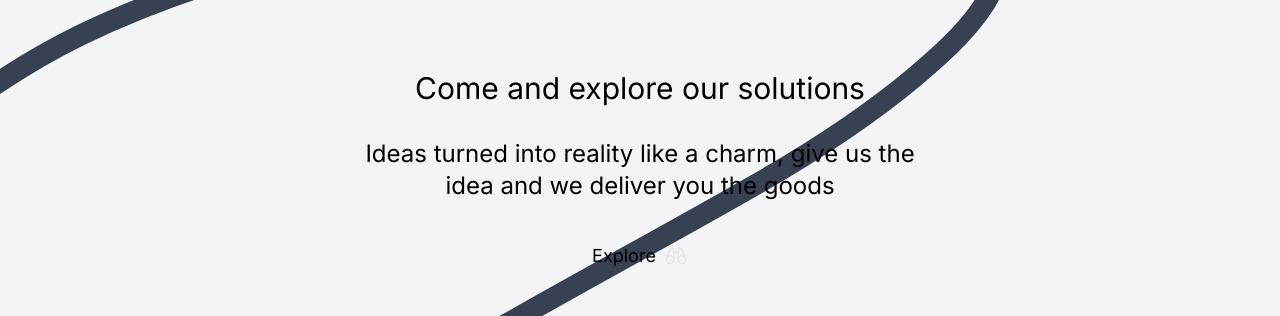
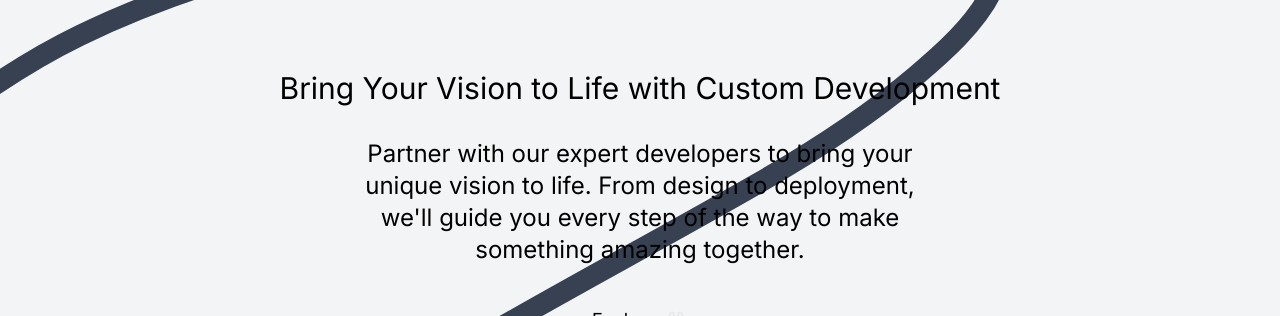
Before and after one commit to nicholascostadev/point, a Next.js app: page / in a window 1280 px wide. Shown: the part 258-574 px from the top of the page. Built offline with nearby package versions, Linux system fonts and the light colour scheme.

Commit message:
feat: update hero text

```diff
--- a/src/app/page.tsx
+++ b/src/app/page.tsx
@@ -12,11 +12,13 @@ export default function Home() {
             >
                 <div className="flex flex-col justify-center items-center gap-8 pt-48 pb-8 px-8">
                     <h1 className="text-3xl text-center">
-                        Come and explore our solutions
+                        Bring Your Vision to Life with Custom Development
                     </h1>
                     <p className="text-2xl max-w-full md:max-w-xl text-center">
-                        Ideas turned into reality like a charm, give us the idea
-                        and we deliver you the goods
+                        Partner with our expert developers to bring your unique
+                        vision to life. From design to deployment, we&apos;ll
+                        guide you every step of the way to make something
+                        amazing together.
                     </p>
                     <Button
                         as="a"
```
